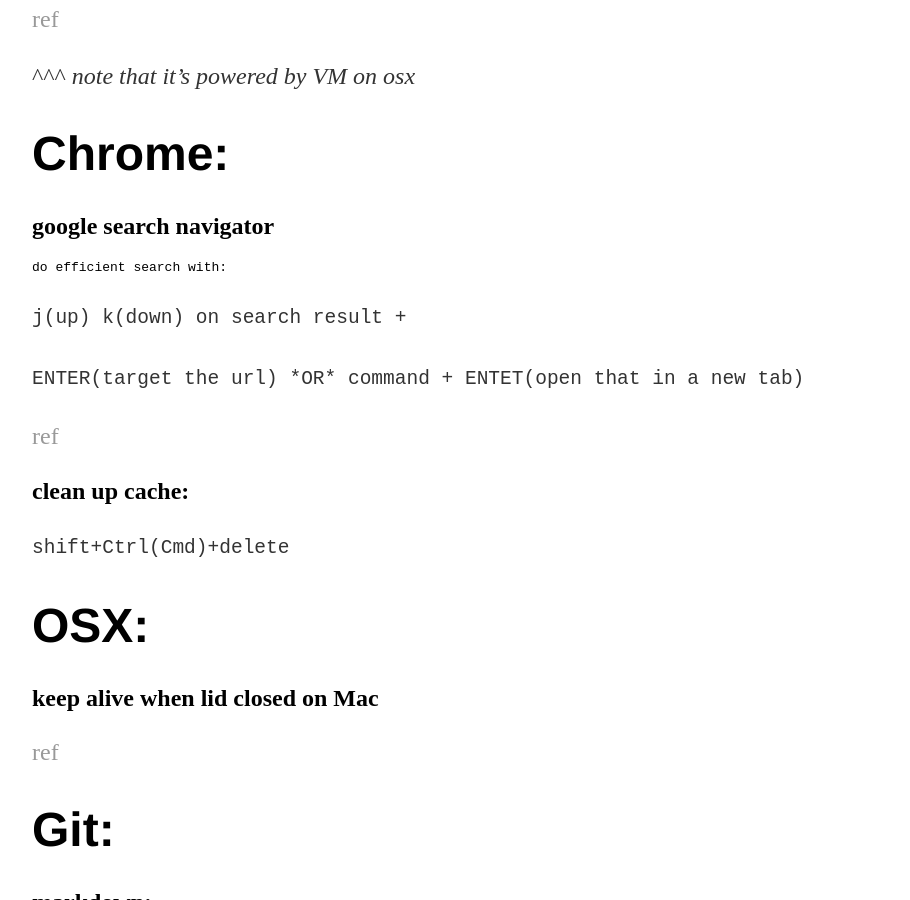
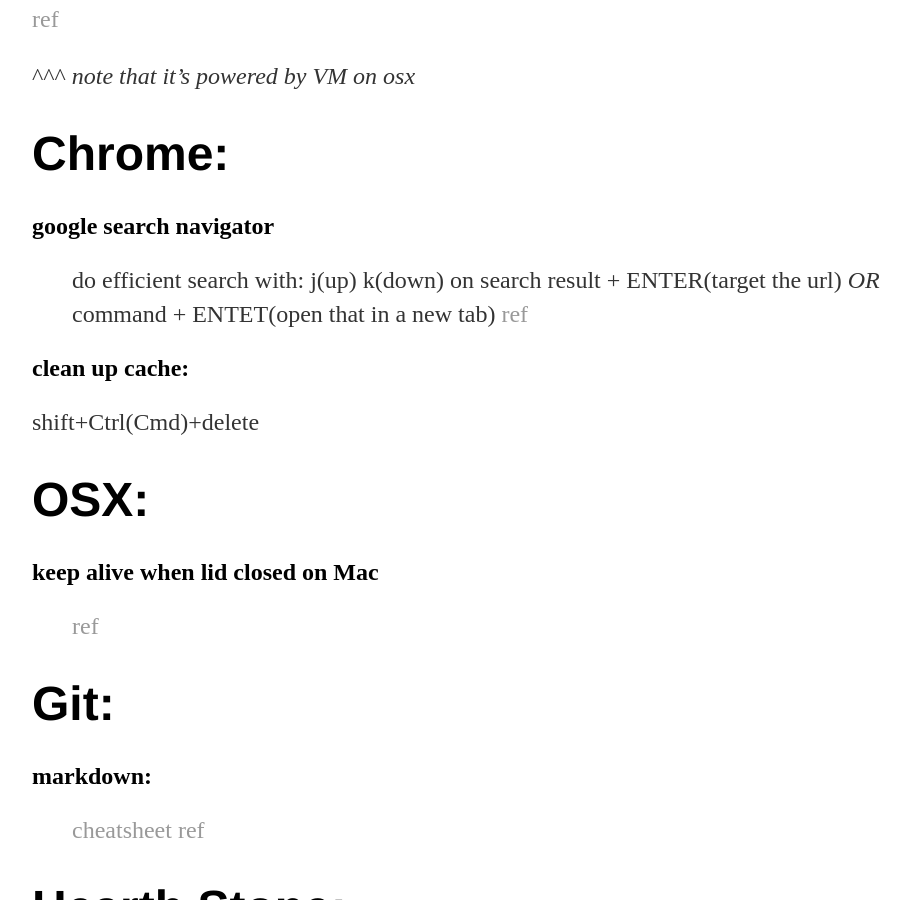
Before and after one commit to LplusKira/LplusKira.github.io, a Jekyll site: the page built from _posts/2017-08-31-soqqr.md, in a window 1280 px wide and 900 px high, scrolled down 2159 px. Shown: the whole window, without its empty margins (160-1070 px from the left). Built offline with Jekyll 4.4.1, drawn with Linux system fonts in a browser that asks for light colours; some of the changed text lies outside the part shown.

Commit message:
try it again

````diff
--- a/_posts/2017-08-31-soqqr.md
+++ b/_posts/2017-08-31-soqqr.md
@@ -6,11 +6,11 @@
 
 First, thanks to [JONATHAN MCGLONE](http://jmcglone.com/guides/github-pages/ "an awesome tutorial") -- nice integration of [Jekyll](http://jekyllrb.com) & .github.io with markdown style, I dont need to struggle to set up my blog.
 
-#Python:
+# Python:
 ## make sure pip/pip2 supports the version of the python binary
-###symptom: *"No module named sklearn"*
+### symptom: *"No module named sklearn"*
 
-###check:
+### check:
 ```
     lpluskiras-MBP:~ lpluskira$ python --version
     lpluskiras-MBP:~ lpluskira$ Python 2.7.10
@@ -88,29 +88,25 @@
 
 # Chrome:
 ## google search navigator
-    do efficient search with:
-
-`j(up) k(down) on search result +`
-
-`ENTER(target the url) *OR* command + ENTET(open that in a new tab)`
-
-[ref](https://github.com/infokiller/google-search-navigator)
+>   do efficient search with:
+>       j(up) k(down) on search result +
+>       ENTER(target the url) *OR* command + ENTET(open that in a new tab)
+>   [ref](https://github.com/infokiller/google-search-navigator)
 
 
 ## clean up cache:
-`shift+Ctrl(Cmd)+delete`
+shift+Ctrl(Cmd)+delete
 
 
 # OSX:
-##      keep alive when lid closed on Mac
-[ref](https://www.maketecheasier.com/prevent-mac-from-sleeping/ "Insomniax")
+## keep alive when lid closed on Mac
+>   [ref](https://www.maketecheasier.com/prevent-mac-from-sleeping/ "Insomniax")
 
 
 # Git:
 ## markdown:
-[cheatsheet](https://github.com/adam-p/markdown-here/wiki/Markdown-Cheatsheet)
-
-[ref](ref: https://daringfireball.net/projects/markdown/)
+>   [cheatsheet](https://github.com/adam-p/markdown-here/wiki/Markdown-Cheatsheet)
+>   [ref](ref: https://daringfireball.net/projects/markdown/)
 
 
 # Hearth Stone:
````
